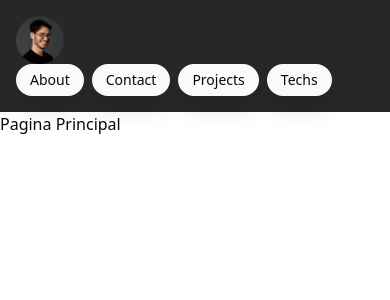
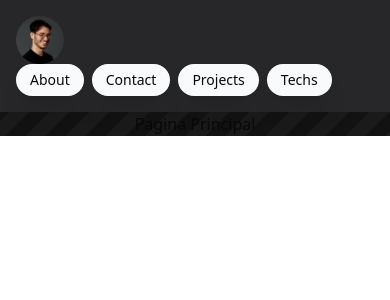
Before and after one commit to fernandoaneto2/My-portifolio, a Next.js app: page / in a window 390 px wide. Shown: the top 300 px of the page. Built offline with nearby package versions, Linux system fonts and the light colour scheme.

Commit message:
chore: atualização no form, coloquei um titulo

```diff
--- a/src/app/Components/form/form.tsx
+++ b/src/app/Components/form/form.tsx
@@ -6,6 +6,10 @@ const Form = () => {
   return (
     <div className={style.main}>
       <div className={style.form_container}>
+        <h1 className="flex items-center justify-center font-bold text-neutral-500 text-xl">
+          Text to me
+        </h1>
+
         <form
           className={style.form}
           onSubmit={(e) => {
--- /dev/null
+++ b/src/app/index.module.css
@@ -0,0 +1,42 @@
+.container {
+  /* Background */
+  /* Basic dimensions and centering */
+  width: 100%;
+  height: 100%;
+  display: flex;
+  justify-content: center;
+  align-items: center;
+
+  /* Dark mode colors and gradient */
+  background: #121212; /* Fallback for browsers that don't support gradients */
+  background: linear-gradient(
+    135deg,
+    #121212 25%,
+    #1a1a1a 25%,
+    #1a1a1a 50%,
+    #121212 50%,
+    #121212 75%,
+    #1a1a1a 75%,
+    #1a1a1a
+  );
+  background-size: 40px 40px;
+
+  /* Animation */
+  animation: move 4s linear infinite;
+}
+
+@keyframes move {
+  0% {
+    background-position: 0 0;
+  }
+  100% {
+    background-position: 40px 40px;
+  }
+}
+
+@media (max-width: 768px) {
+  .container {
+    width: 100%;
+    height: 100%;
+  }
+}
--- a/src/app/page.js
+++ b/src/app/page.js
@@ -1,8 +1,9 @@
 import React from "react";
+import style from "./index.module.css";
 
 const HomePage = () => {
   return (
-    <div>
+    <div className={style.container}>
       <h1>Pagina Principal</h1>
     </div>
   );
--- a/src/app/pages/projects/page.jsx
+++ b/src/app/pages/projects/page.jsx
@@ -1,11 +1,12 @@
 import React from "react";
-import { Button } from "@/components/ui/button";
-import Link from "next/link";
+import style from "./page.module.css";
 
 const ProjectsPage = () => {
   return (
-    <div className="flex flex-col items-center justify-center">
-      <h1>Projects</h1>
+    <div className={style.container}>
+      <div className="flex flex-col items-center justify-center">
+        <h1>Projects</h1>
+      </div>
     </div>
   );
 };
--- /dev/null
+++ b/src/app/pages/projects/page.module.css
@@ -0,0 +1,42 @@
+.container {
+  /* Background */
+  /* Basic dimensions and centering */
+  width: 100%;
+  height: 100%;
+  display: flex;
+  justify-content: center;
+  align-items: center;
+
+  /* Dark mode colors and gradient */
+  background: #121212; /* Fallback for browsers that don't support gradients */
+  background: linear-gradient(
+    135deg,
+    #121212 25%,
+    #1a1a1a 25%,
+    #1a1a1a 50%,
+    #121212 50%,
+    #121212 75%,
+    #1a1a1a 75%,
+    #1a1a1a
+  );
+  background-size: 40px 40px;
+
+  /* Animation */
+  animation: move 4s linear infinite;
+}
+
+@keyframes move {
+  0% {
+    background-position: 0 0;
+  }
+  100% {
+    background-position: 40px 40px;
+  }
+}
+
+@media (max-width: 768px) {
+  .container {
+    width: 100%;
+    height: 100%;
+  }
+}
--- a/src/app/pages/techs/page.jsx
+++ b/src/app/pages/techs/page.jsx
@@ -1,9 +1,12 @@
 import React from "react";
+import style from "./page.module.css";
 
 const TechsPage = () => {
   return (
-    <div className="flex flex-col items-center justify-center">
-      <h1>Techs</h1>
+    <div className={style.container}>
+      <div className="flex flex-col items-center justify-center">
+        <h1>Techs</h1>
+      </div>
     </div>
   );
 };
--- /dev/null
+++ b/src/app/pages/techs/page.module.css
@@ -0,0 +1,42 @@
+.container {
+  /* Background */
+  /* Basic dimensions and centering */
+  width: 100%;
+  height: 100%;
+  display: flex;
+  justify-content: center;
+  align-items: center;
+
+  /* Dark mode colors and gradient */
+  background: #121212; /* Fallback for browsers that don't support gradients */
+  background: linear-gradient(
+    135deg,
+    #121212 25%,
+    #1a1a1a 25%,
+    #1a1a1a 50%,
+    #121212 50%,
+    #121212 75%,
+    #1a1a1a 75%,
+    #1a1a1a
+  );
+  background-size: 40px 40px;
+
+  /* Animation */
+  animation: move 4s linear infinite;
+}
+
+@keyframes move {
+  0% {
+    background-position: 0 0;
+  }
+  100% {
+    background-position: 40px 40px;
+  }
+}
+
+@media (max-width: 768px) {
+  .container {
+    width: 100%;
+    height: 100%;
+  }
+}
```
Also changed, not shown: src/app/Components/form/form.module.css (+17 -1 lines).
